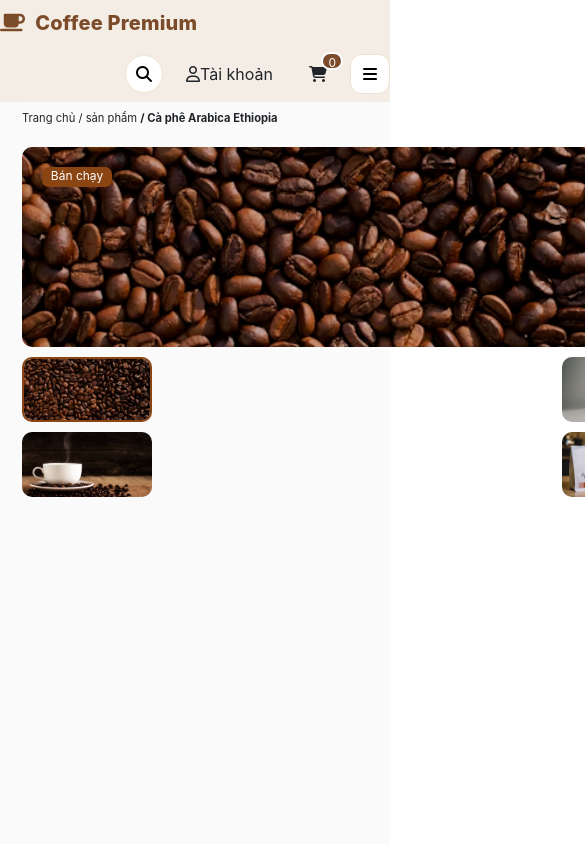
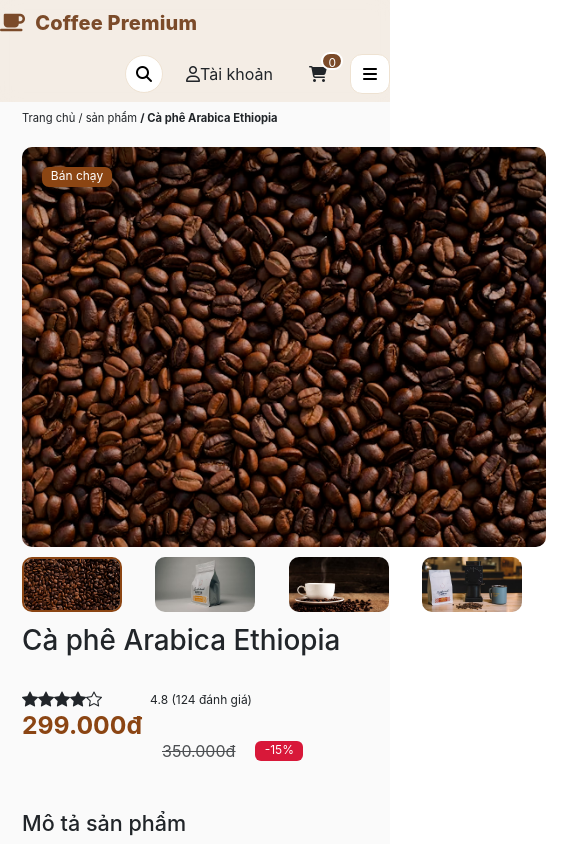
Before and after one commit to bachdangvv/petties_techwiz, a React (Create React App) app: page /product/1 in a window 390 px wide. Shown: the top 844 px of the page, 585 px wide, since content can reach past the window. Built offline with nearby package versions, Linux system fonts and the light colour scheme.

Commit message:
Updated products.json

```diff
--- a/src/data/products.json
+++ b/src/data/products.json
@@ -67,7 +67,10 @@
                 "Thích hợp cho gu cà phê đậm, hợp dùng với sữa đặc Việt Nam"
             ],
             "detailedDescription": [
-
+                "Xuất phát từ vùng đất đỏ bazan Đắk Lắk - thủ phủ cà phê của Việt Nam, Robusta nơi đây nổi tiếng với sự mạnh mẽ, đậm đà và hương vị khó quên. Những hạt cà phê được nuôi dưỡng trong khí hậu nhiệt đới nắng gió, cùng thổ nhưỡng màu mỡ, tạo nên bản sắc riêng biệt mà không nơi nào có được.",
+                "Cà phê Robusta Đắk Lắk đặc biệt phù hợp để pha cà phê phin truyền thống hay espresso đậm đặc.",
+                "Tỷ lệ khuyến nghị: 1:12 (1g cà phê : 12ml nước).",
+                "Khi thêm một chút sữa đặc hoặc đường nâu, hương vị sẽ trở nên cân bằng, hài hòa hơn."
             ]
         }
     },
@@ -101,7 +104,16 @@
                 "Linh hoạt pha chế: từ espresso, cappuccino đến cà phê sữa đá Việt Nam"
             ],
             "detailedDescription": [
-
+                "Giới thiệu Blend House Special",
+                "Blend House Special là sự kết hợp tinh tế giữa những hạt Arabica thơm nhẹ và Robusta đậm đà, được rang theo công thức đặc biệt của nhà. Sự hòa quyện này mang đến một tách cà phê cân bằng, vừa đủ mạnh mẽ để tỉnh táo, vừa đủ tinh tế để thưởng thức trọn vẹn từng lớp hương vị.",
+                "Hương vị đặc trưng",
+                "Aroma: Hương thơm nồng nàn của hạt rang mới, phảng phất chút caramel.",
+                "Taste: Vị đắng dịu xen lẫn vị chua nhẹ tự nhiên, tạo cảm giác hài hòa.",
+                "Body: Đậm vừa, mượt mà và dễ uống, phù hợp với nhiều khẩu vị.",
+                "Blend House Special có thể pha được nhiều phong cách khác nhau, từ phin truyền thống, espresso, cho đến pour over hiện đại.",
+                "Tỷ lệ khuyến nghị: 1:14 (1g cà phê : 14ml nước).",
+                "Nhiệt độ nước lý tưởng: 90-94°C.",
+                "Phù hợp uống đen nguyên chất hoặc thêm sữa để tạo ly cà phê sữa béo ngậy, cân bằng hương vị."
             ]
         }
     },
@@ -135,7 +147,13 @@
                 "Phù hợp cho phong cách hiện đại, tiện lợi mang đi"
             ],
             "detailedDescription": [
-
+                "Giới thiệu Cold Brew Premium",
+                "Cold Brew Premium là lựa chọn lý tưởng cho những ai yêu thích sự tươi mát và tinh tế của cà phê ủ lạnh. Được chiết xuất chậm trong nhiều giờ với nước mát, loại cà phê này giữ trọn hương vị nguyên bản, đồng thời loại bỏ đi vị gắt, mang đến trải nghiệm mượt mà và dễ chịu.",
+                "Hương vị đặc trưng",
+                "Aroma: Hương thơm dịu nhẹ của trái cây tươi và caramel ngọt ngào.",
+                "Taste: Vị ngọt tự nhiên, ít đắng, thanh thoát và cân bằng.",
+                "Body: Kết cấu nhẹ nhàng, tinh khiết, mang lại cảm giác sảng khoái.",
+                "Aftertaste: Dư vị mát lạnh, tươi mới, kéo dài dễ chịu."
             ]
         }
     },
--- a/src/pages/ProductDetails/product_detail.module.css
+++ b/src/pages/ProductDetails/product_detail.module.css
@@ -1065,3 +1065,93 @@ Aside left, right and content */
         height: 200px;
     }
 }
+
+@media (max-width: 1040px) {
+    /* Product gallery container */
+    .product-gallery-container {
+        flex-direction: column;
+        width: 100%;
+    }
+
+    /* Main image */
+    .main-image {
+        width: 680px;
+        height: 400px;
+    }
+
+    .sub-images-container {
+        display: flex;
+        flex-direction: row;
+        justify-content: space-between;
+        margin-bottom: 20px;
+    }
+
+    .sub-images-container img {
+        width: 140px;
+    }
+
+    /* Product description */
+    .product-description {
+        width: 650px;
+    }
+
+    .product-cta-buttons-container {
+        width: 650px;
+    }
+
+    .add-to-cart-button, .add-to-cart-button:hover {
+        width: 500px;
+    }
+
+    .buy-button, .buy-button:hover, .buy-button:active {
+        width: 610px;
+    }
+}
+
+@media (max-width: 600px) {
+    .sub-images-container {
+        display: flex;
+        flex-direction: row;
+        justify-content: space-between;
+        width: 500px;
+    }
+
+    .sub-images-container img {
+        width: 100px;
+        height: 55px;
+    }
+
+    .product-gallery-container {
+        max-width: 500px;
+        width: 100%;
+    }
+
+    .main-image {
+        width: auto;
+        height: 400px;
+    }
+
+    .product-description {
+        width: 450px;
+    }
+
+    .product-cta-buttons-container {
+        width: 500px;
+    }
+
+    .add-to-cart-button, .add-to-cart-button:hover {
+        width: 360px;
+    }
+
+    .buy-button, .buy-button:hover, .buy-button:active {
+        width: 460px;
+    }
+
+    .specifications-tab-details {
+        flex-direction: column;
+    }
+
+    .related-products-container {
+        grid-template-columns: 1fr;
+    }
+}
```
